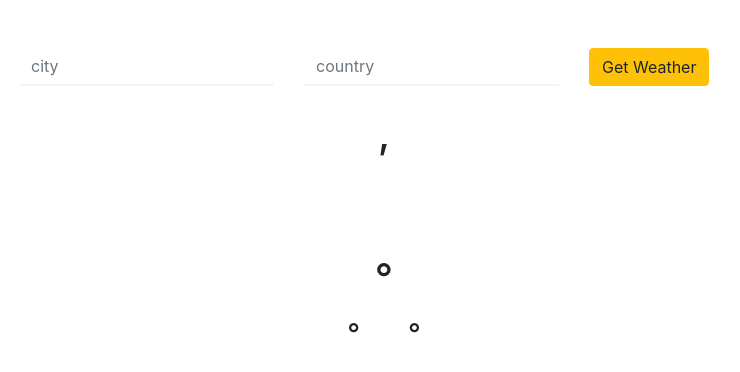
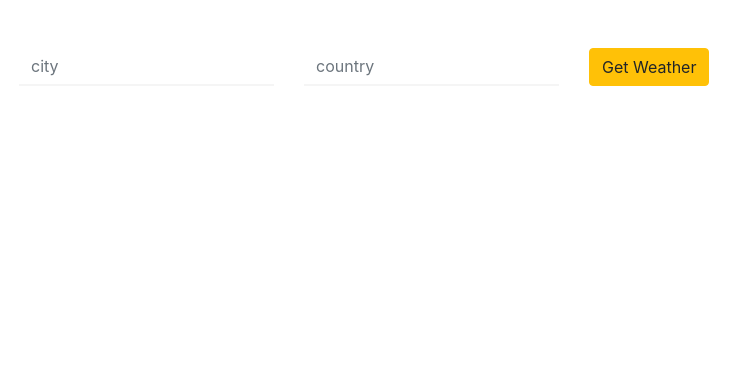
Before and after one commit to PhilD203/react-weather-app, a React (Create React App) app in the folder weather-app/: page / in a window 1280 px wide. Shown: the top 372 px of the page, without its empty margins (256-996 px from the left). Built offline with nearby package versions, Linux system fonts and the light colour scheme.

Commit message:
Placeholder chars removed

```diff
--- a/weather-app/src/App.js
+++ b/weather-app/src/App.js
@@ -80,8 +80,7 @@ class App extends React.Component {
       console.log(res);
 
       this.setState({
-        city: res.name,
-        country: res.sys.country,
+        city: `${res.name}, ${res.sys.country}`,
         celsius: this.calCelsius(res.main.temp),
         tempMax: this.calCelsius(res.main.temp_max),
         tempMin: this.calCelsius(res.main.temp_min),
--- a/weather-app/src/app_component/app.component.jsx
+++ b/weather-app/src/app_component/app.component.jsx
@@ -4,14 +4,12 @@ const Weather = (props) => {
     return (
         <div className="container pt-4" >
             <div className="cards">
-                <h1>{props.city}, {props.country}</h1>
+                <h1>{props.city}</h1>
             </div>
             <h5 className="py-4">
                 <i className={`wi ${props.weatherIcon} display-1`}></i>
             </h5>
-            <h1 className="py-2">
-                {props.temp_celsius}&deg;
-            </h1>
+            {props.temp_celsius ? (<h1 className="py-2">{props.temp_celsius}&deg; </h1>) : null}
             {/**show max and min temp */}
             {minMaxTemp(props.temp_max, props.temp_min)}
 
@@ -21,13 +19,15 @@ const Weather = (props) => {
     );
 };
 
-function minMaxTemp(min, max){
-    return(
-        <h3>
-            <span className="span px-4">{min}&deg;</span>
-            <span className="span px-4">{max}&deg;</span>
-        </h3>
-    )
+function minMaxTemp(min, max) {
+    if (min && max) {
+        return (
+            <h3>
+                <span className="span px-4">{min}&deg;</span>
+                <span className="span px-4">{max}&deg;</span>
+            </h3>
+        )
+    }
 }
 
 export default Weather;
```
